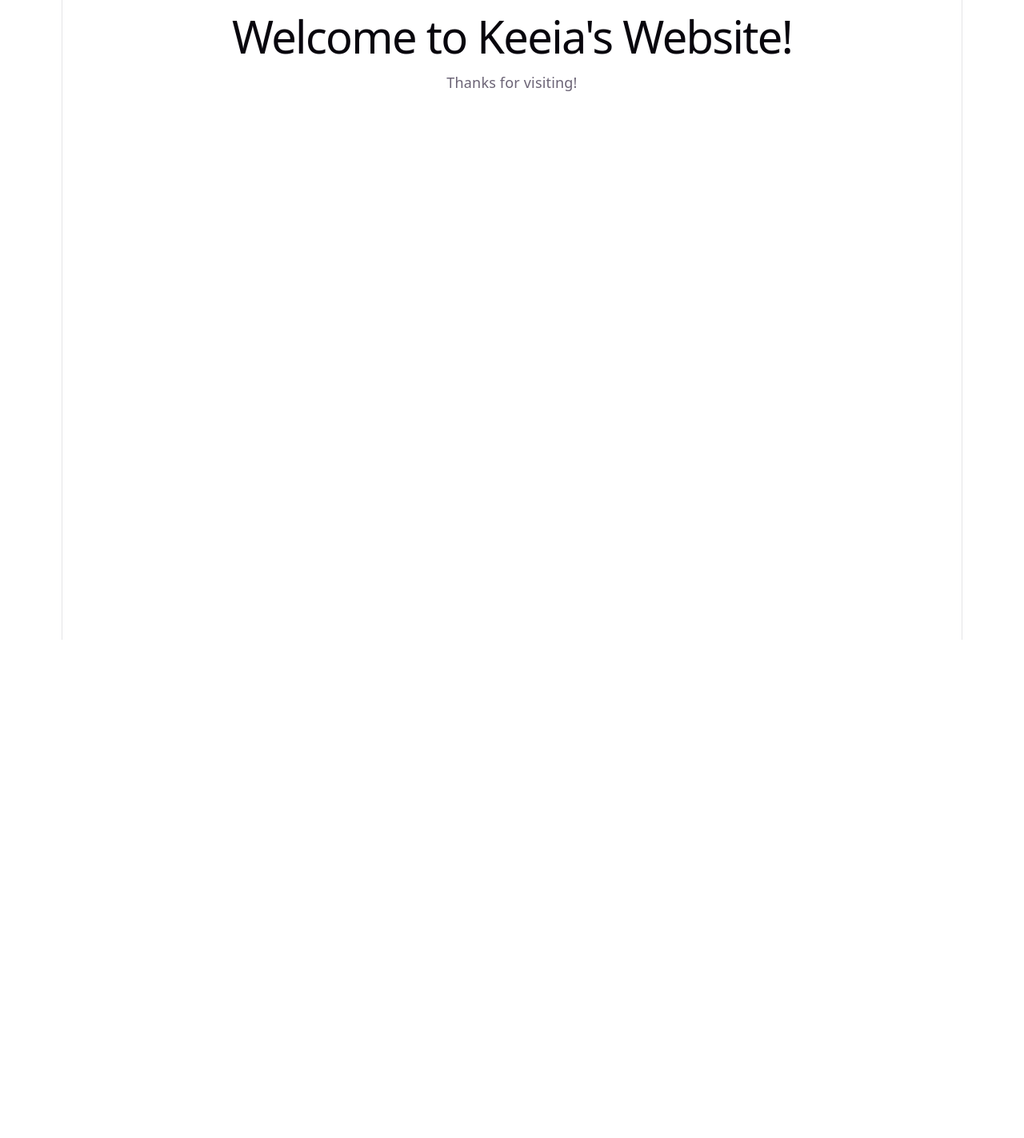
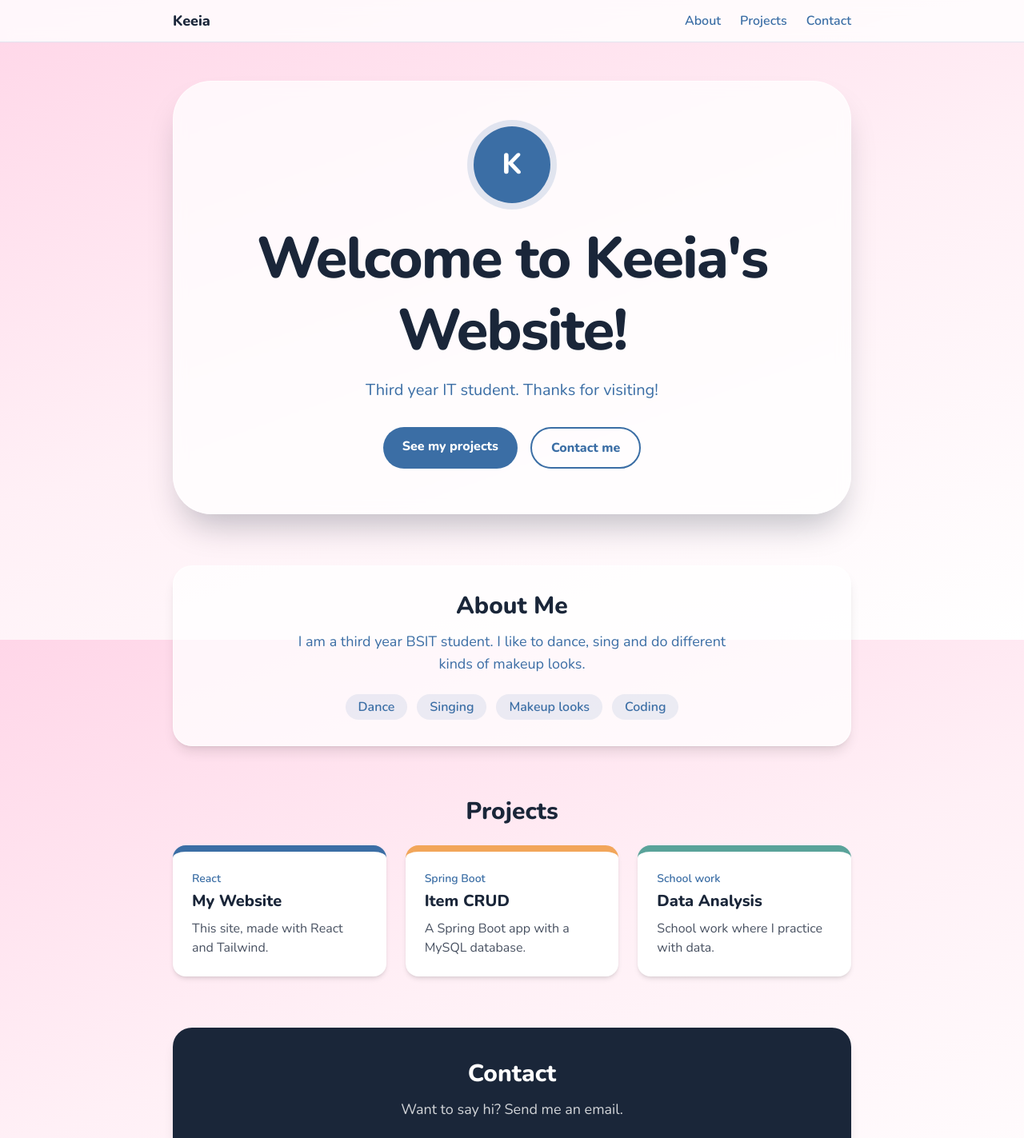
Before and after one commit to keeiadumandan/keeia-s-website, a React (Vite) app: page / in a window 1280 px wide. Shown: the top 1423 px of the page at 80% size. Before the commit the page ends 800 px from the top, so only its background shows below. Built offline with nearby package versions, Linux system fonts and the light colour scheme.

Commit message:
Add components and update website design with pink colors

```diff
--- a/index.html
+++ b/index.html
@@ -4,7 +4,10 @@
     <meta charset="UTF-8" />
     <link rel="icon" type="image/svg+xml" href="/favicon.svg" />
     <meta name="viewport" content="width=device-width, initial-scale=1.0" />
-    <title>my-react-app</title>
+    <title>Keeia's Website</title>
+    <link rel="preconnect" href="https://fonts.googleapis.com" />
+    <link rel="preconnect" href="https://fonts.gstatic.com" crossorigin />
+    <link href="https://fonts.googleapis.com/css2?family=Nunito:wght@400;600;800&display=swap" rel="stylesheet" />
   </head>
   <body>
     <div id="root"></div>
--- a/src/App.jsx
+++ b/src/App.jsx
@@ -1,10 +1,44 @@
+import Navbar from "./components/Navbar";
+import About from "./components/About";
+import Projects from "./components/Projects";
+import Contact from "./components/Contact";
+
 function App() {
   return (
-    <div className="bg-white/75 backdrop-blur-sm px-16 py-16 rounded-[64px] shadow-[0_25px_40px_-12px_rgba(0,20,40,0.25),inset_0_1px_4px_rgba(255,255,255,0.8)] border border-white/60 text-center transition-transform duration-200 hover:scale-[1.01] hover:shadow-[0_30px_50px_-12px_rgba(0,20,40,0.3)] max-sm:px-8 max-sm:py-10 max-sm:rounded-[40px]">
-      <h1 className="text-[clamp(3rem,10vw,5.5rem)] font-semibold tracking-[-0.02em] text-[#1a2639] leading-tight m-0 [text-shadow:0_2px_5px_rgba(255,255,255,0.8)] after:content-[''] after:block after:w-20 after:h-[5px] after:bg-[#3b6ea5] after:mx-auto after:mt-6 after:rounded after:opacity-80">
-        Welcome to Keeia's Website!
-      </h1>
-      <p className="mt-6 text-xl text-[#3b6ea5] tracking-wide">Thanks for visiting!</p>
+    <div id="top">
+      <Navbar />
+
+      <main className="max-w-4xl mx-auto px-6 py-12 flex flex-col gap-16">
+        <section className="bg-white/75 backdrop-blur-sm rounded-[48px] border border-white/60 shadow-[0_25px_40px_-12px_rgba(0,20,40,0.25)] px-10 py-14 text-center max-sm:px-6 max-sm:py-10">
+          <div className="mx-auto mb-6 flex h-24 w-24 items-center justify-center rounded-full bg-[#3b6ea5] text-4xl font-extrabold text-white ring-8 ring-[#3b6ea5]/15">
+            K
+          </div>
+          <h1 className="m-0 text-[clamp(2.25rem,7vw,4.5rem)] font-extrabold leading-tight tracking-tight text-[#1a2639]">
+            Welcome to Keeia's Website!
+          </h1>
+          <p className="mt-4 text-xl text-[#3b6ea5]">Third year IT student. Thanks for visiting!</p>
+          <div className="mt-8 flex flex-wrap justify-center gap-4">
+            <a
+              href="#projects"
+              className="rounded-full bg-[#3b6ea5] px-6 py-3 font-extrabold text-white no-underline hover:bg-[#1a2639]"
+            >
+              See my projects
+            </a>
+            <a
+              href="#contact"
+              className="rounded-full border-2 border-[#3b6ea5] px-6 py-3 font-extrabold text-[#3b6ea5] no-underline hover:bg-[#3b6ea5] hover:text-white"
+            >
+              Contact me
+            </a>
+          </div>
+        </section>
+
+        <About />
+        <Projects />
+        <Contact />
+      </main>
+
+      <footer className="pb-8 text-center text-[#3b6ea5]">Made with React by Keeia</footer>
     </div>
   );
 }
--- /dev/null
+++ b/src/components/About.jsx
@@ -0,0 +1,27 @@
+const interests = ["Dance", "Singing", "Makeup looks", "Coding"];
+
+function About() {
+  return (
+    <section
+      id="about"
+      className="scroll-mt-20 bg-white/75 rounded-3xl border border-white/60 shadow-lg p-8 text-center"
+    >
+      <h2 className="m-0 text-3xl font-extrabold text-[#1a2639]">About Me</h2>
+      <p className="mt-3 mx-auto max-w-xl text-lg text-[#3b6ea5]">
+        I am a third year BSIT student. I like to dance, sing and do different kinds of makeup looks.
+      </p>
+      <ul className="mt-6 flex flex-wrap justify-center gap-3 list-none p-0">
+        {interests.map((item) => (
+          <li
+            key={item}
+            className="rounded-full bg-[#3b6ea5]/10 px-4 py-1 font-semibold text-[#3b6ea5]"
+          >
+            {item}
+          </li>
+        ))}
+      </ul>
+    </section>
+  );
+}
+
+export default About;
--- /dev/null
+++ b/src/components/Contact.jsx
@@ -0,0 +1,19 @@
+function Contact() {
+  return (
+    <section
+      id="contact"
+      className="scroll-mt-20 rounded-3xl bg-[#1a2639] p-10 text-center shadow-lg"
+    >
+      <h2 className="m-0 text-3xl font-extrabold text-white">Contact</h2>
+      <p className="mt-3 text-lg text-white/80">Want to say hi? Send me an email.</p>
+      <a
+        href="mailto:keeia@gmail.com"
+        className="mt-6 inline-block rounded-full bg-white px-6 py-3 font-extrabold text-[#1a2639] no-underline hover:bg-[#dbeafe]"
+      >
+        keeia@gmail.com
+      </a>
+    </section>
+  );
+}
+
+export default Contact;
--- /dev/null
+++ b/src/components/Navbar.jsx
@@ -0,0 +1,31 @@
+const links = [
+  { label: "About", href: "#about" },
+  { label: "Projects", href: "#projects" },
+  { label: "Contact", href: "#contact" },
+];
+
+function Navbar() {
+  return (
+    <header className="sticky top-0 z-10 bg-white/80 backdrop-blur border-b border-[#3b6ea5]/15">
+      <nav className="max-w-4xl mx-auto px-6 py-3 flex items-center justify-between">
+        <a href="#top" className="text-lg font-extrabold text-[#1a2639] no-underline">
+          Keeia
+        </a>
+        <ul className="flex gap-6 list-none m-0 p-0">
+          {links.map((link) => (
+            <li key={link.label}>
+              <a
+                href={link.href}
+                className="font-semibold text-[#3b6ea5] no-underline hover:text-[#1a2639]"
+              >
+                {link.label}
+              </a>
+            </li>
+          ))}
+        </ul>
+      </nav>
+    </header>
+  );
+}
+
+export default Navbar;
--- /dev/null
+++ b/src/components/Projects.jsx
@@ -0,0 +1,28 @@
+const projects = [
+  { name: "My Website", tag: "React", color: "#3b6ea5", note: "This site, made with React and Tailwind." },
+  { name: "Item CRUD", tag: "Spring Boot", color: "#f2a65a", note: "A Spring Boot app with a MySQL database." },
+  { name: "Data Analysis", tag: "School work", color: "#5aa39a", note: "School work where I practice with data." },
+];
+
+function Projects() {
+  return (
+    <section id="projects" className="scroll-mt-20">
+      <h2 className="m-0 mb-6 text-center text-3xl font-extrabold text-[#1a2639]">Projects</h2>
+      <ul className="grid gap-6 list-none p-0 m-0 md:grid-cols-3">
+        {projects.map((p) => (
+          <li
+            key={p.name}
+            style={{ borderTopColor: p.color }}
+            className="bg-white rounded-2xl border-t-8 p-6 shadow-md transition-transform duration-200 hover:-translate-y-1"
+          >
+            <p className="m-0 text-sm font-semibold text-[#3b6ea5]">{p.tag}</p>
+            <h3 className="mt-1 mb-2 text-xl font-extrabold text-[#1a2639]">{p.name}</h3>
+            <p className="m-0 text-[#1a2639]/80">{p.note}</p>
+          </li>
+        ))}
+      </ul>
+    </section>
+  );
+}
+
+export default Projects;
--- a/src/index.css
+++ b/src/index.css
@@ -1,111 +1,14 @@
-:root {
-  --text: #6b6375;
-  --text-h: #08060d;
-  --bg: #fff;
-  --border: #e5e4e7;
-  --code-bg: #f4f3ec;
-  --accent: #aa3bff;
-  --accent-bg: rgba(170, 59, 255, 0.1);
-  --accent-border: rgba(170, 59, 255, 0.5);
-  --social-bg: rgba(244, 243, 236, 0.5);
-  --shadow:
-    rgba(0, 0, 0, 0.1) 0 10px 15px -3px, rgba(0, 0, 0, 0.05) 0 4px 6px -2px;
+@import "tailwindcss";
 
-  --sans: system-ui, 'Segoe UI', Roboto, sans-serif;
-  --heading: system-ui, 'Segoe UI', Roboto, sans-serif;
-  --mono: ui-monospace, Consolas, monospace;
-
-  font: 18px/145% var(--sans);
-  letter-spacing: 0.18px;
-  color-scheme: light dark;
-  color: var(--text);
-  background: var(--bg);
-  font-synthesis: none;
-  text-rendering: optimizeLegibility;
-  -webkit-font-smoothing: antialiased;
-  -moz-osx-font-smoothing: grayscale;
-
-  @media (max-width: 1024px) {
-    font-size: 16px;
-  }
-}
-
-@media (prefers-color-scheme: dark) {
-  :root {
-    --text: #9ca3af;
-    --text-h: #f3f4f6;
-    --bg: #16171d;
-    --border: #2e303a;
-    --code-bg: #1f2028;
-    --accent: #c084fc;
-    --accent-bg: rgba(192, 132, 252, 0.15);
-    --accent-border: rgba(192, 132, 252, 0.5);
-    --social-bg: rgba(47, 48, 58, 0.5);
-    --shadow:
-      rgba(0, 0, 0, 0.4) 0 10px 15px -3px, rgba(0, 0, 0, 0.25) 0 4px 6px -2px;
-  }
-
-  #social .button-icon {
-    filter: invert(1) brightness(2);
-  }
+html {
+  scroll-behavior: smooth;
 }
 
 body {
   margin: 0;
+  min-height: 100vh;
+  font-family: "Nunito", system-ui, "Segoe UI", sans-serif;
+  color: #4a1d33;
+  background: linear-gradient(160deg, #ffd6e8 0%, #fff0f6 50%, #ffffff 100%);
+  background-attachment: fixed;
 }
-
-#root {
-  width: 1126px;
-  max-width: 100%;
-  margin: 0 auto;
-  text-align: center;
-  border-inline: 1px solid var(--border);
-  min-height: 100svh;
-  display: flex;
-  flex-direction: column;
-  box-sizing: border-box;
-}
-
-h1,
-h2 {
-  font-family: var(--heading);
-  font-weight: 500;
-  color: var(--text-h);
-}
-
-h1 {
-  font-size: 56px;
-  letter-spacing: -1.68px;
-  margin: 32px 0;
-  @media (max-width: 1024px) {
-    font-size: 36px;
-    margin: 20px 0;
-  }
-}
-h2 {
-  font-size: 24px;
-  line-height: 118%;
-  letter-spacing: -0.24px;
-  margin: 0 0 8px;
-  @media (max-width: 1024px) {
-    font-size: 20px;
-  }
-}
-p {
-  margin: 0;
-}
-
-code,
-.counter {
-  font-family: var(--mono);
-  display: inline-flex;
-  border-radius: 4px;
-  color: var(--text-h);
-}
-
-code {
-  font-size: 15px;
-  line-height: 135%;
-  padding: 4px 8px;
-  background: var(--code-bg);
-}
--- a/vite.config.js
+++ b/vite.config.js
@@ -1,7 +1,7 @@
 import react from '@vitejs/plugin-react'
+import tailwindcss from '@tailwindcss/vite'
 import { defineConfig } from 'vite'
 
-// https://vite.dev/config/
 export default defineConfig({
-  plugins: [react()],
+  plugins: [react(), tailwindcss()],
 })
```
Also changed, not shown: 1 other file (tests, documents, lock files or other folders).
